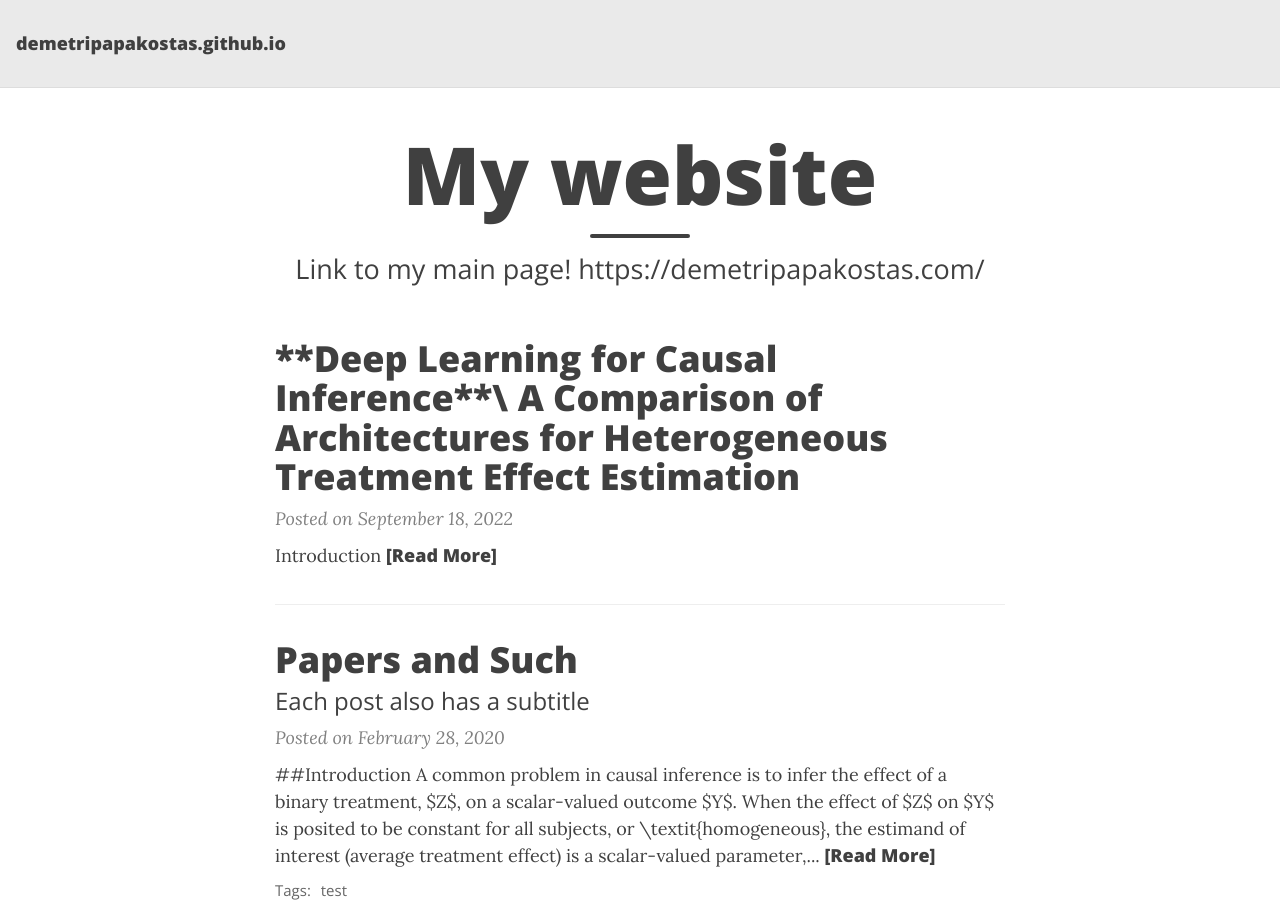
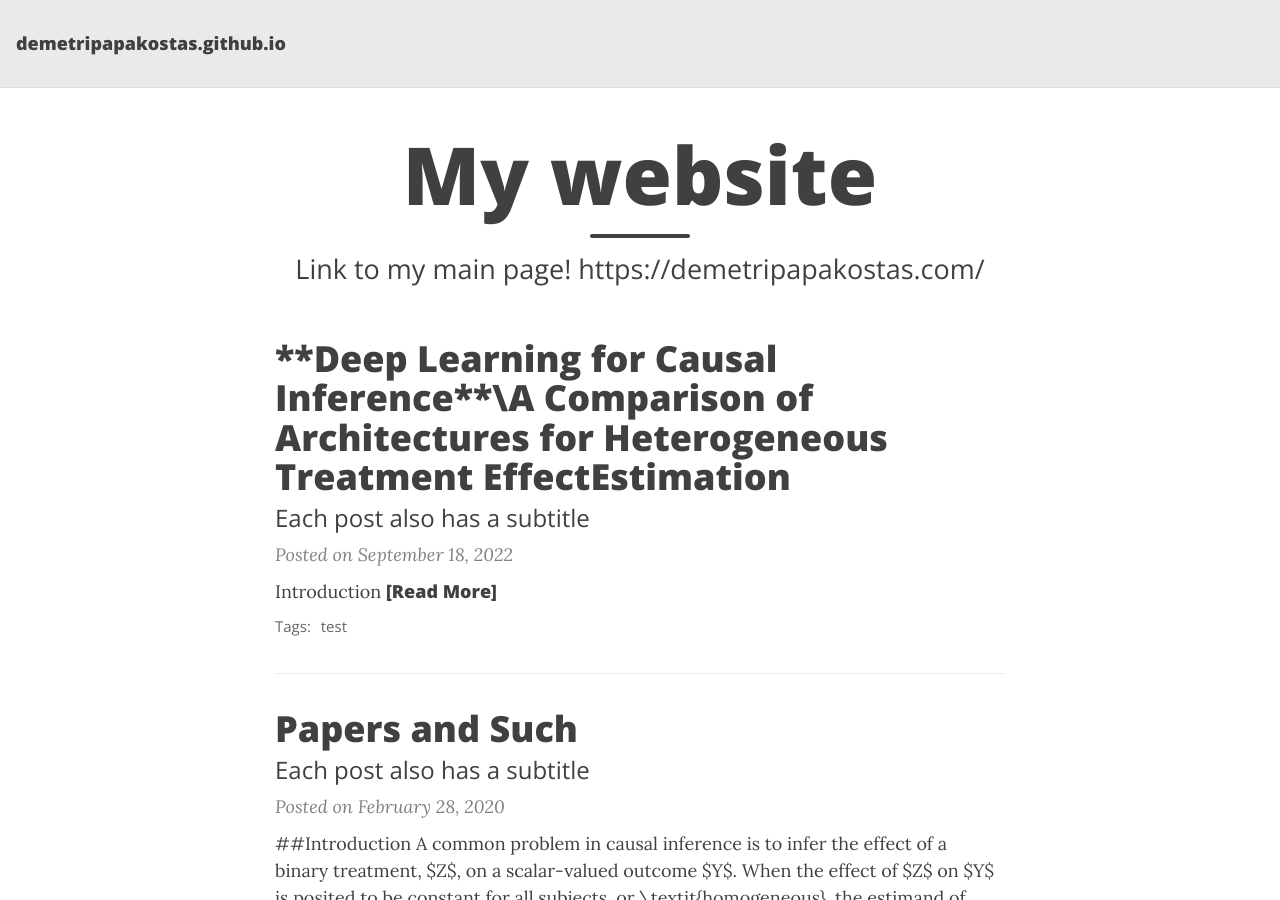
Before and after one commit to demetrios1/demetripapakostas.github.io, a Jekyll site: the page built from index.html, in a window 1280 px wide and 900 px high. Built offline with Jekyll 4.4.1, drawn with Linux system fonts in a browser that asks for light colours; nearby versions of some CDN libraries.

Commit message:
Update 2022-09-18-causal_deep.md

```diff
--- a/_posts/2022-09-18-causal_deep.md
+++ b/_posts/2022-09-18-causal_deep.md
@@ -2,17 +2,27 @@
 abstract: |
   *\[Add abstract\]*
 author:
-- |
-  Andrew Herren\
-  Demetrios Papakostas\
-  P. Richard Hahn\
-  Francisco Castillo
+  - |
+    Andrew Herren\
+    Demetrios Papakostas\
+    P. Richard Hahn\
+    Francisco Castillo
 bibliography:
-- deep-causal-paper.bib
-title: |
-  **Deep Learning for Causal Inference**\
-  A Comparison of Architectures for Heterogeneous Treatment Effect
-  Estimation
+  - deep-causal-paper.bib
+title: >-
+  **Deep Learning for Causal Inference**\A Comparison of Architectures for
+  Heterogeneous Treatment EffectEstimation
+published: true
+layout: post
+subtitle: Each post also has a subtitle
+gh-repo: daattali/beautiful-jekyll
+gh-badge:
+  - star
+  - fork
+  - follow
+tags:
+  - test
+comments: true
 ---
 
 # Introduction
```
